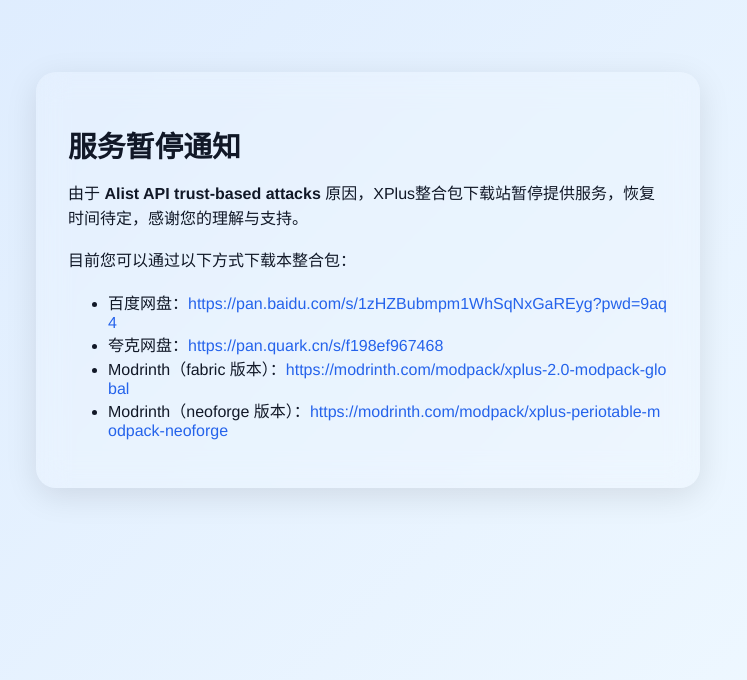
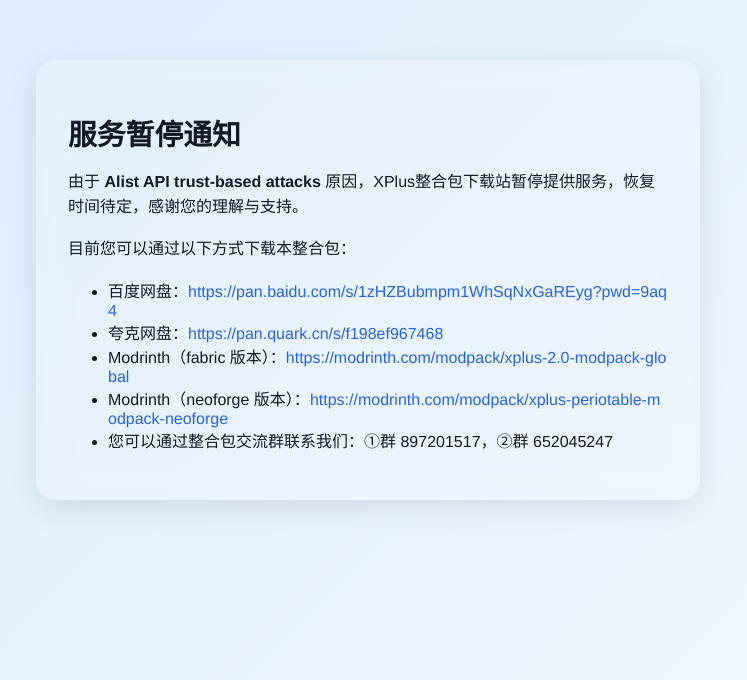
Before and after one commit to Wudji/xplus.wudji.top, a plain HTML site: page index.html in a window 1280 px wide. Shown: the part 120-800 px from the top of the page, without its empty margins (272-1019 px from the left). Drawn offline with Linux system fonts and the light colour scheme.

Commit message:
Update index.html

```diff
--- a/index.html
+++ b/index.html
@@ -58,6 +58,7 @@
       <li>夸克网盘：<a href="https://pan.quark.cn/s/f198ef967468" target="_blank">https://pan.quark.cn/s/f198ef967468</a></li>
       <li>Modrinth（fabric 版本）：<a href="https://modrinth.com/modpack/xplus-2.0-modpack-global" target="_blank">https://modrinth.com/modpack/xplus-2.0-modpack-global</a></li>
       <li>Modrinth（neoforge 版本）：<a href="https://modrinth.com/modpack/xplus-periotable-modpack-neoforge" target="_blank">https://modrinth.com/modpack/xplus-periotable-modpack-neoforge</a></li>
+      <li>您可以通过整合包交流群联系我们：①群 897201517，②群 652045247</li>
     </ul>
   </div>
 </body>
```
